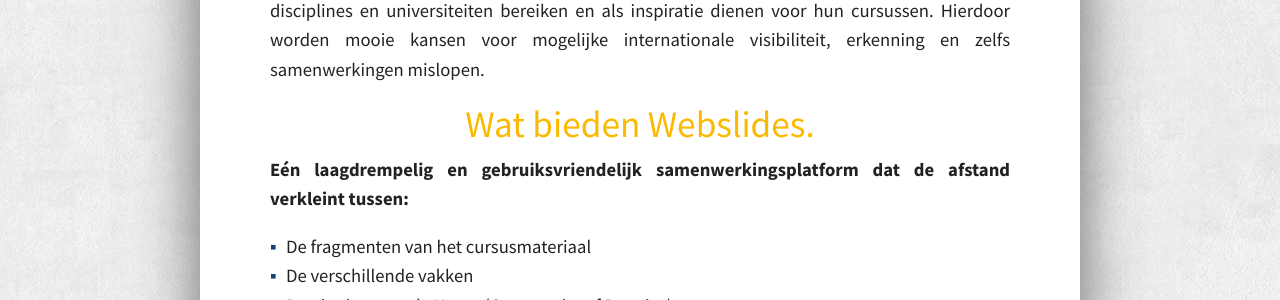
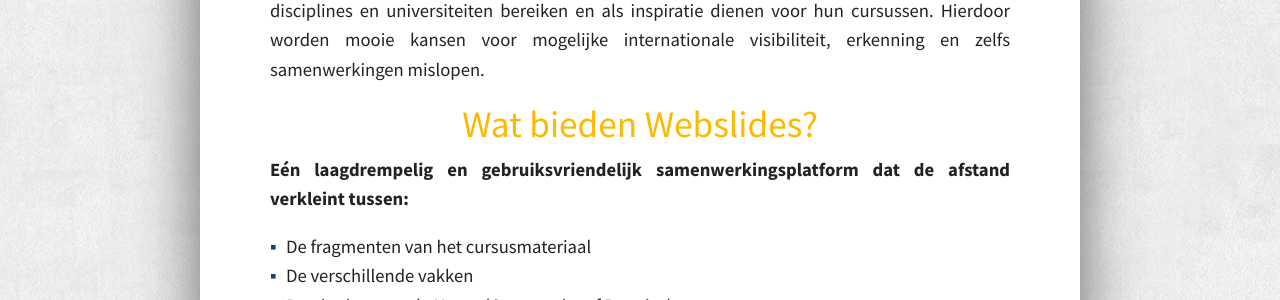
Before and after one commit to OpenWebslides/openwebslides.github.io-old, a Jekyll site: the page built from waarom.md, in a window 1280 px wide and 900 px high, scrolled down 1232 px. Shown: the part 160-460 px from the top of the window. Built offline with Jekyll 4.4.1, drawn with Linux system fonts in a browser that asks for light colours.

Commit message:
added question mark

```diff
--- a/waarom.md
+++ b/waarom.md
@@ -25,7 +25,7 @@
 ### Gesloten lesmateriaal
 Momenteel zijn cursusslides een ‘besloten gegeven’ tussen de lesgever en zijn/haar studenten.  Kwaliteitsvolle cursusslides kunnen bijgevolg maar moeilijk andere lesgevers van andere disciplines en universiteiten bereiken en als inspiratie dienen voor hun cursussen. Hierdoor worden mooie kansen voor mogelijke internationale visibiliteit, erkenning en zelfs samenwerkingen mislopen.
 
-#Wat bieden Webslides.
+#Wat bieden Webslides?
 
 ### Eén laagdrempelig en gebruiksvriendelijk samenwerkingsplatform dat de afstand verkleint tussen:
 
```
